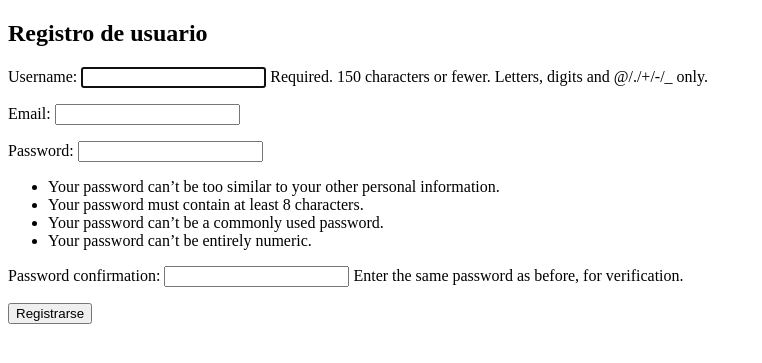
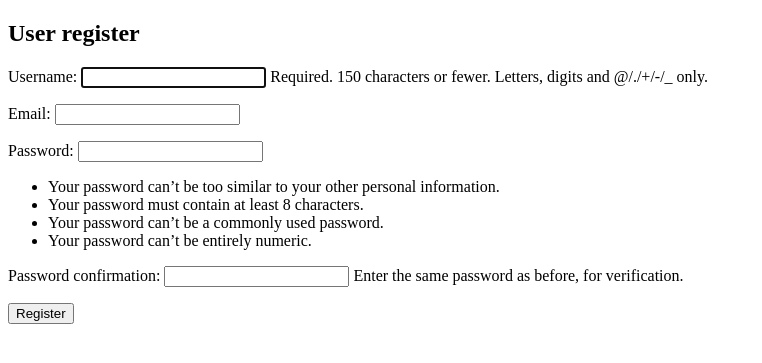
Before and after one commit to DiegoMartinezDeSanjuan/SportsEvents, a Django app: page /register/ in a window 1280 px wide. Shown: the part 56-419 px from the top of the page, without its empty margins (0-762 px from the left). Run offline with Django 5.2, Linux system fonts and the light colour scheme.

Commit message:
Update register.html

```diff
--- a/templates/register.html
+++ b/templates/register.html
@@ -1,10 +1,10 @@
 {% extends 'base.html' %}
 
 {% block content %}
-  <h2>Registro de usuario</h2>
+  <h2>User register</h2>
   <form method="post">
     {% csrf_token %}
     {{ form.as_p }}
-    <button type="submit">Registrarse</button>
+    <button type="submit">Register</button>
   </form>
 {% endblock %}
```
